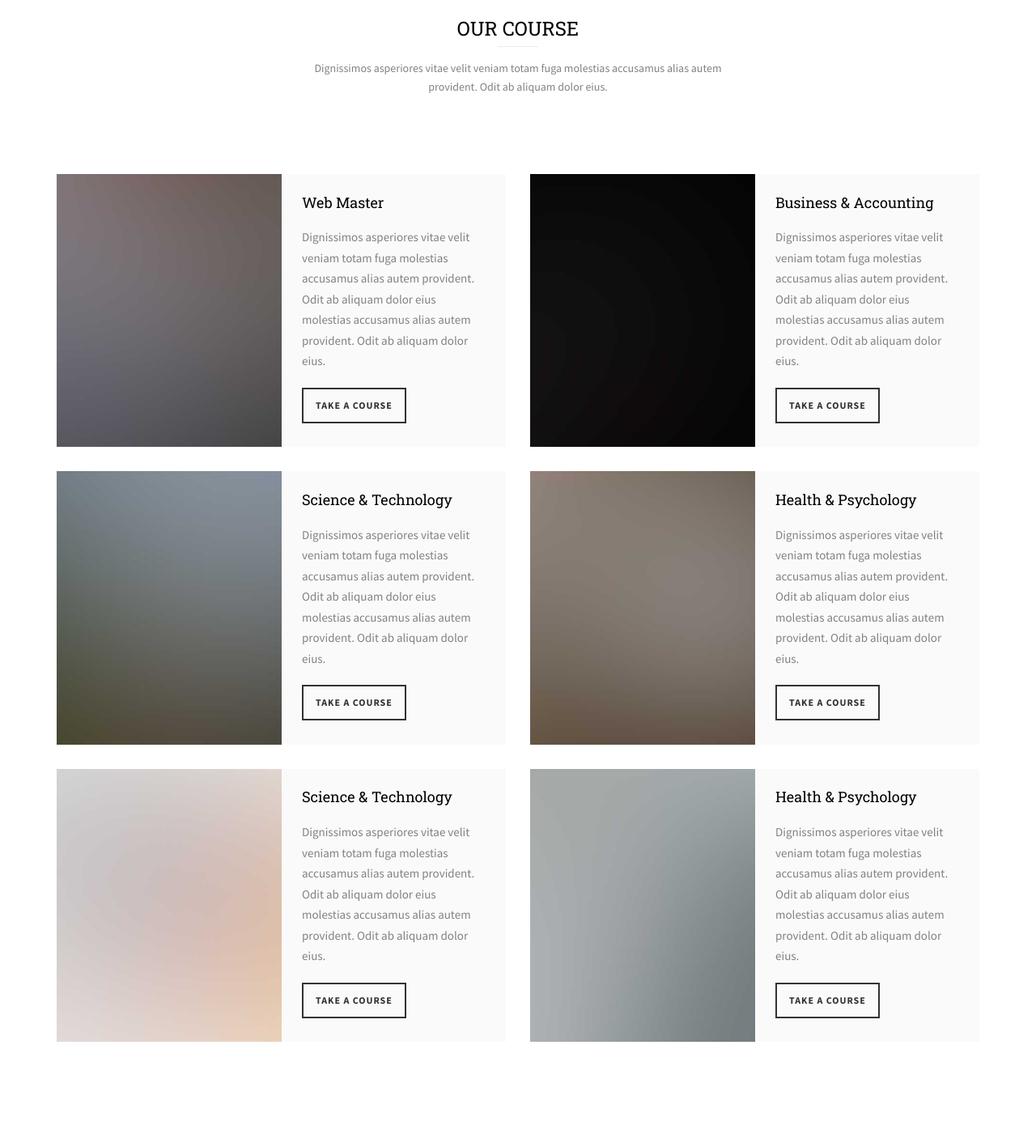
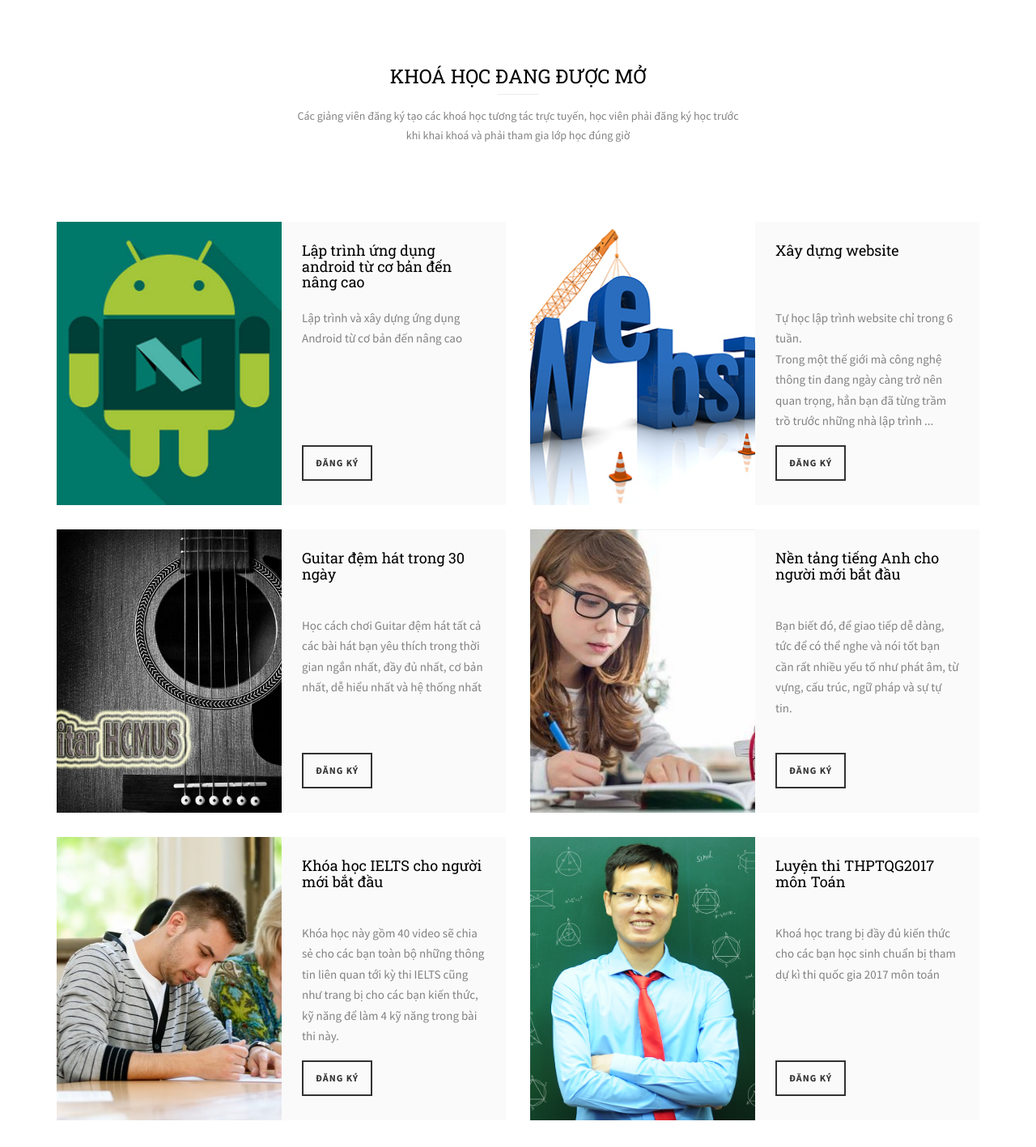
Before and after one commit to levansang026/courseshub-web, a plain HTML site: page courses.html in a window 1280 px wide. Shown: the part 840-2257 px from the top of the page at 81% size. Drawn offline with Linux system fonts and the light colour scheme; files whose address does not match are found by name.

Commit message:
courses.html modified

```diff
--- a/courses.html
+++ b/courses.html
@@ -78,8 +78,8 @@
 			<div class="container">
 				<div class="row">
 					<div class="col-xs-12 text-right">
-						<p class="site">www.yourdomainname.com</p>
-						<p class="num">Call: +01 123 456 7890</p>
+						<p class="site">www.courseshub.edu.com</p>
+						<p class="num">Gọi: +84 123 456 7890</p>
 						<ul class="fh5co-social">
 							<li><a href="#"><i class="icon-facebook2"></i></a></li>
 							<li><a href="#"><i class="icon-twitter2"></i></a></li>
@@ -94,15 +94,17 @@
 			<div class="container">
 				<div class="row">
 					<div class="col-xs-2">
-						<div id="fh5co-logo"><a href="index.html"><i class="icon-study"></i>Educ<span>.</span></a></div>
+						<div id="fh5co-logo"><a href="index.html">
+							<img src="./images/aa.png" alt="logo" height="100" width="250">
+						</a></div>
 					</div>
 					<div class="col-xs-10 text-right menu-1">
 						<ul>
-							<li><a href="index.html">Home</a></li>
-							<li class="active"><a href="courses.html">Courses</a></li>
-							<li><a href="teacher.html">Teacher</a></li>
+							<li><a href="index.html">Trang chủ</a></li>
+							<li class="active"><a href="courses.html">Khoá học</a></li>
+							<li><a href="teacher.html">Giáo viên</a></li>
+							<li><a href="student.html">Học viên</a></li>
 							<li><a href="about.html">About</a></li>
-							<li><a href="pricing.html">Pricing</a></li>
 							<li class="has-dropdown">
 								<a href="blog.html">Blog</a>
 								<ul class="dropdown">
@@ -112,9 +114,10 @@
 									<li><a href="#">API</a></li>
 								</ul>
 							</li>
-							<li><a href="contact.html">Contact</a></li>
-							<li class="btn-cta"><a href="#"><span>Login</span></a></li>
-							<li class="btn-cta"><a href="#"><span>Create a Course</span></a></li>
+							<li><a href="contact.html">Liên hệ</a></li>
+							<li class="btn-cta"><a href="#"><span>Đăng nhập</span></a></li>
+							<li class="btn-cta"><a href="#"><span>Đăng ký</span></a></li>
+							<li class="btn-cta"><a href="#"><span>Tạo khoá học</span></a></li>
 						</ul>
 					</div>
 				</div>
@@ -132,8 +135,8 @@
 		   			<div class="row">
 			   			<div class="col-md-8 col-md-offset-2 text-center slider-text">
 			   				<div class="slider-text-inner">
-			   					<h1 class="heading-section">Our Course</h1>
-									<h2>Free html5 templates Made by <a href="http://freehtml5.co/" target="_blank">freehtml5.co</a></h2>
+			   					<h1 class="heading-section">Khoá học đang được mở</h1>
+									<h2>CoursesHub</h2>
 			   				</div>
 			   			</div>
 			   		</div>
@@ -147,74 +150,79 @@
 		<div class="container">
 			<div class="row animate-box">
 				<div class="col-md-6 col-md-offset-3 text-center fh5co-heading">
-					<h2>Our Course</h2>
-					<p>Dignissimos asperiores vitae velit veniam totam fuga molestias accusamus alias autem provident. Odit ab aliquam dolor eius.</p>
+					<h2>Khoá học đang được mở</h2>
+					<p>Các giảng viên đăng ký tạo các khoá học tương tác trực tuyến, học viên phải đăng ký học trước khi khai khoá và phải tham gia lớp học đúng giờ</p>
 				</div>
 			</div>
 			<div class="row">
 				<div class="col-md-6 animate-box">
-					<div class="course">
-						<a href="#" class="course-img" style="background-image: url(images/project-1.jpg);">
+					<div class="course" style="height: 350px;">
+						<a href="#" class="course-img" style="background-image: url(images/android.jpg);">
 						</a>
 						<div class="desc">
-							<h3><a href="#">Web Master</a></h3>
-							<p>Dignissimos asperiores vitae velit veniam totam fuga molestias accusamus alias autem provident. Odit ab aliquam dolor eius molestias accusamus alias autem provident. Odit ab aliquam dolor eius.</p>
-							<span><a href="#" class="btn btn-primary btn-sm btn-course">Take A Course</a></span>
+							<div style="height: 80px"><h3><a href="#">Lập trình ứng dụng android từ cơ bản đến nâng cao</a></h3></div>
+							<div style="height: 170px;">
+							<p>Lập trình và xây dựng ứng dụng Android từ cơ bản đến nâng cao</p>
+							</div>
+							<span><a href="#" class="btn btn-primary btn-sm btn-course">Đăng ký</a></span>
 						</div>
 					</div>
 				</div>
 				<div class="col-md-6 animate-box">
-					<div class="course">
-						<a href="#" class="course-img" style="background-image: url(images/project-2.jpg);">
+					<div class="course" style="height: 350px;">
+						<a href="#" class="course-img" style="background-image: url(images/website.jpg);">
 						</a>
 						<div class="desc">
-							<h3><a href="#">Business &amp; Accounting</a></h3>
-							<p>Dignissimos asperiores vitae velit veniam totam fuga molestias accusamus alias autem provident. Odit ab aliquam dolor eius molestias accusamus alias autem provident. Odit ab aliquam dolor eius.</p>
-							<span><a href="#" class="btn btn-primary btn-sm btn-course">Take A Course</a></span>
+							<div style="height: 80px"><h3><a href="#">Xây dựng website</a></h3></div>
+							<div style="height: 170px;">
+								<p>Tự học lập trình website chỉ trong 6 tuần. <br>
+								Trong một thế giới mà công nghệ thông tin đang ngày càng trở nên quan trọng, hẳn bạn đã từng trầm trồ trước những nhà lập trình ... </p>
+							</div>
+							<span><a href="#" class="btn btn-primary btn-sm btn-course">Đăng ký</a></span>
 						</div>
 					</div>
 				</div>
 				<div class="col-md-6 animate-box">
-					<div class="course">
-						<a href="#" class="course-img" style="background-image: url(images/project-3.jpg);">
+					<div class="course" style="height: 350px;">
+						<a href="#" class="course-img" style="background-image: url(images/guitar.jpg);">
 						</a>
 						<div class="desc">
-							<h3><a href="#">Science &amp; Technology</a></h3>
-							<p>Dignissimos asperiores vitae velit veniam totam fuga molestias accusamus alias autem provident. Odit ab aliquam dolor eius molestias accusamus alias autem provident. Odit ab aliquam dolor eius.</p>
-							<span><a href="#" class="btn btn-primary btn-sm btn-course">Take A Course</a></span>
+							<div style="height: 80px"><h3><a href="#">Guitar đệm hát trong 30 ngày</a></h3></div>
+							<div style="height: 170px;"><p>Học cách chơi Guitar đệm hát tất cả các bài hát bạn yêu thích trong thời gian ngắn nhất, đầy đủ nhất, cơ bản nhất, dễ hiểu nhất và hệ thống nhất</p></div>
+							<span><a href="#" class="btn btn-primary btn-sm btn-course">Đăng ký</a></span>
 						</div>
 					</div>
 				</div>
 				<div class="col-md-6 animate-box">
-					<div class="course">
-						<a href="#" class="course-img" style="background-image: url(images/project-4.jpg);">
+					<div class="course" style="height: 350px;">
+						<a href="#" class="course-img" style="background-image: url(images/english.jpg);">
 						</a>
 						<div class="desc">
-							<h3><a href="#">Health &amp; Psychology</a></h3>
-							<p>Dignissimos asperiores vitae velit veniam totam fuga molestias accusamus alias autem provident. Odit ab aliquam dolor eius molestias accusamus alias autem provident. Odit ab aliquam dolor eius.</p>
-							<span><a href="#" class="btn btn-primary btn-sm btn-course">Take A Course</a></span>
+							<div style="height: 80px"><h3><a href="#">Nền tảng tiếng Anh cho người mới bắt đầu</a></h3></div>
+							<div style="height: 170px;"><p>Bạn biết đó, để giao tiếp dễ dàng, tức để có thể nghe và nói tốt bạn cần rất nhiều yếu tố như phát âm, từ vựng, cấu trúc, ngữ pháp và sự tự tin. </p></div>
+							<span><a href="#" class="btn btn-primary btn-sm btn-course">Đăng ký</a></span>
 						</div>
 					</div>
 				</div>
 				<div class="col-md-6 animate-box">
-					<div class="course">
-						<a href="#" class="course-img" style="background-image: url(images/project-5.jpg);">
+					<div class="course" style="height: 350px;">
+						<a href="#" class="course-img" style="background-image: url(images/ielts.jpg);">
 						</a>
 						<div class="desc">
-							<h3><a href="#">Science &amp; Technology</a></h3>
-							<p>Dignissimos asperiores vitae velit veniam totam fuga molestias accusamus alias autem provident. Odit ab aliquam dolor eius molestias accusamus alias autem provident. Odit ab aliquam dolor eius.</p>
-							<span><a href="#" class="btn btn-primary btn-sm btn-course">Take A Course</a></span>
+							<div style="height: 80px"><h3><a href="#">Khóa học IELTS cho người mới bắt đầu</a></h3></div>
+							<div style="height: 170px;"><p>Khóa học này gồm 40 video sẽ chia sẻ cho các bạn toàn bộ những thông tin liên quan tới kỳ thi IELTS cũng như trang bị cho các bạn kiến thức, kỹ năng để làm 4 kỹ năng trong bài thi này.</p></div>
+							<span><a href="#" class="btn btn-primary btn-sm btn-course">Đăng ký</a></span>
 						</div>
 					</div>
 				</div>
 				<div class="col-md-6 animate-box">
-					<div class="course">
-						<a href="#" class="course-img" style="background-image: url(images/project-6.jpg);">
+					<div class="course" style="height: 350px;">
+						<a href="#" class="course-img" style="background-image: url(images/math.jpg);">
 						</a>
 						<div class="desc">
-							<h3><a href="#">Health &amp; Psychology</a></h3>
-							<p>Dignissimos asperiores vitae velit veniam totam fuga molestias accusamus alias autem provident. Odit ab aliquam dolor eius molestias accusamus alias autem provident. Odit ab aliquam dolor eius.</p>
-							<span><a href="#" class="btn btn-primary btn-sm btn-course">Take A Course</a></span>
+							<div style="height: 80px"><h3><a href="#">Luyện thi THPTQG2017 môn Toán</a></h3></div>
+							<div style="height: 170px;"><p>Khoá học trang bị đầy đủ kiến thức cho các bạn học sinh chuẩn bị tham dự kì thi quốc gia 2017 môn toán</p></div>
+							<span><a href="#" class="btn btn-primary btn-sm btn-course">Đăng ký</a></span>
 						</div>
 					</div>
 				</div>
```
Also changed, not shown: images/android.jpg (added), images/english.jpg (added), images/guitar.jpg (added), images/ielts.jpg (added), images/math.jpg (added), images/website.jpg (added).
